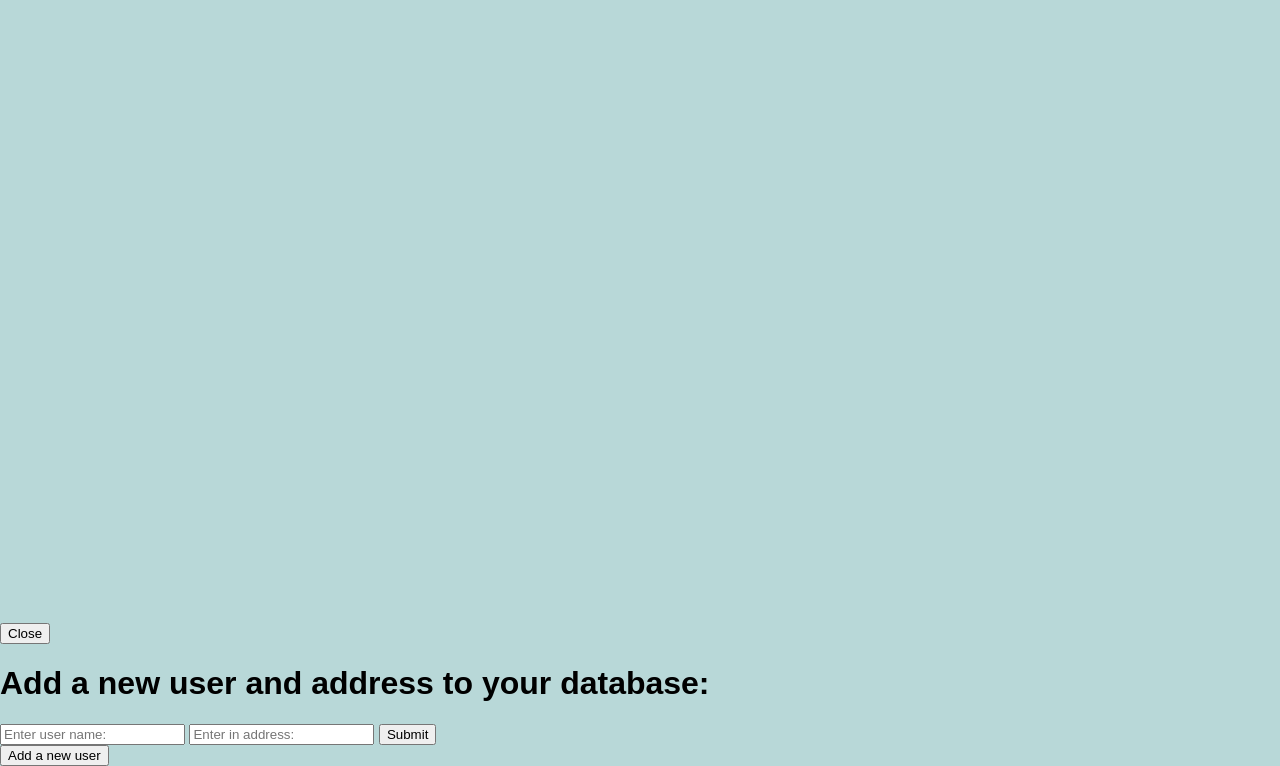
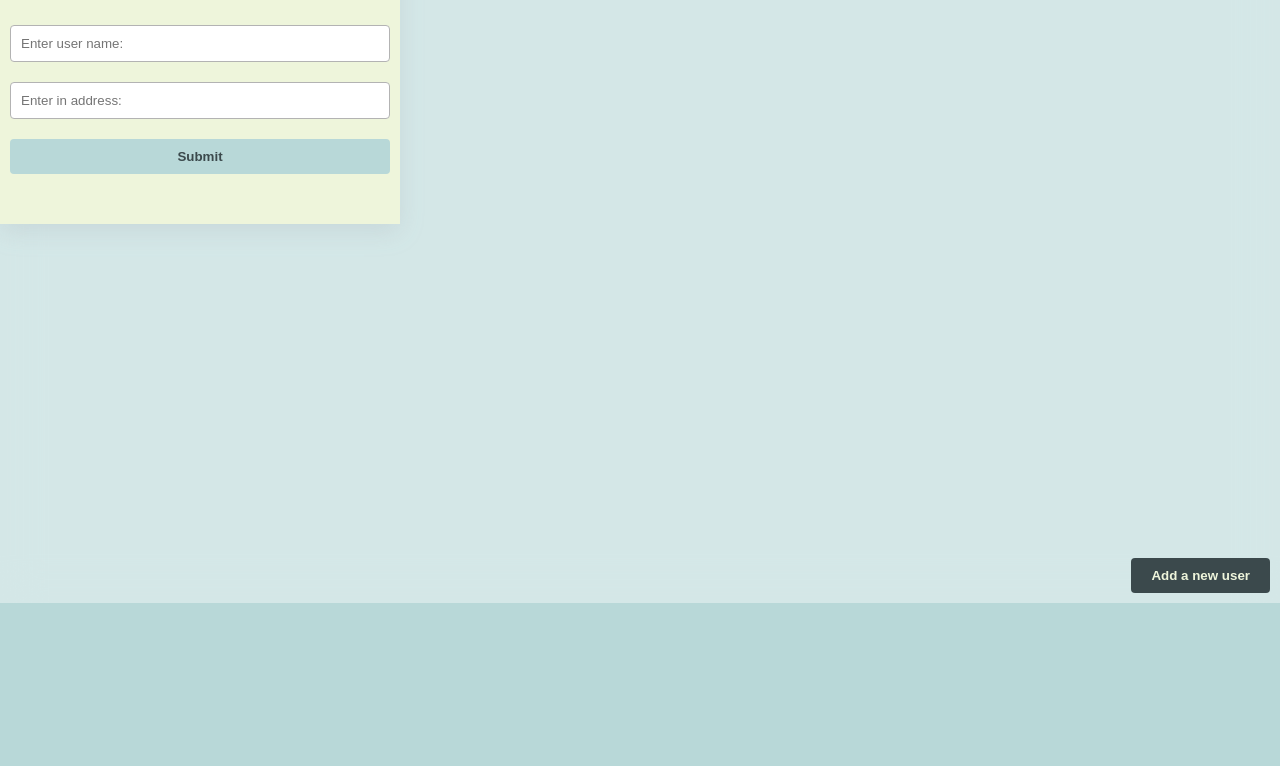
Before and after one commit to aam198/notion-api-example, a website: page public/index.html in a window 1280 px wide. Shown: the part 197-963 px from the top of the page. After the commit the page ends 820 px from the top, so only its background shows below. Drawn offline with Linux system fonts and the light colour scheme; no server answers.

Commit message:
Styling for Modal

```diff
--- a/public/index.html
+++ b/public/index.html
@@ -18,11 +18,11 @@
       <h1 class="formTitle">Add a new user and address to your database: </h1>
       <input type="text" name="name" class="inputField" placeholder="Enter user name: " required />
       <input type="text" name="address" class="inputField" placeholder="Enter in address: " required />
-      <input id="submitFormInput" type="submit" />
+      <input class="submitFormInput" id="submitFormInput" type="submit" />
     </form>
   </div>
 
-  <button id="newUserButton">Add a new user</button>
+  <button class="newUserButton" id="newUserButton">Add a new user</button>
 
 
   <script type="module" src="./main.js"></script>
--- a/public/style.css
+++ b/public/style.css
@@ -2,8 +2,12 @@
   box-sizing: border-box;
 }
 
-:root {
-  --var-error: #FE5F55;
+:root{
+  --error: #FE5F55;
+  --dark-teal: #3B494C;
+  --teal-hover:#7A9E9F;
+  --lt-blue: #B8D8D8;
+  --tan: #EEF5DB;
 }
 
 body, html{
@@ -23,10 +27,10 @@
   justify-content: center;
   align-items: center;
 
-  background-color: #4F6367;
-  color: #EEF5DB;
+  background-color: transparent;
+  color: var(--dark-teal);
   font-weight: bold;
-  font-size: 1.8rem;
+  font-size: 2rem;
 }
 
 .wrapper {
@@ -41,8 +45,8 @@
   margin: auto;
 
   display: grid;
-  grid-template-columns: repeat(auto-fit, minmax(250px, 1fr));
-  grid-auto-rows: 200px;
+  grid-template-columns: repeat(auto-fit, minmax(175px, 1fr));
+  grid-auto-rows: 175px;
   gap: 20px;
 }
 
@@ -57,3 +61,93 @@
   box-shadow: rgba(149, 157, 165, 0.2) 0px 8px 24px;
   border-radius: 10px;
 }
+
+.newUserButton{
+  position: absolute;
+  bottom: 10px;
+  right: 10px;
+  padding: 10px 20px;
+  background-color: var(--dark-teal);
+  color: var(--tan);
+  font-weight: bold;
+  border: none;
+  border-radius: 4px;
+  cursor: pointer;
+}
+
+.newUserButton:hover{
+  transform: scale(1.1);
+}
+
+/* Modal for Add User Form */
+.addUserFormContainer{
+  position: absolute;
+  top: 0;
+  left: 0;
+  height: 100vh;
+  width: 100vw;
+  /* To hide Modal */
+  /* display: none; */
+  flex-direction: column;
+  justify-content: center;
+  align-items: center;
+  background: rgba(255, 255, 255, 0.4);
+  backdrop-filter: blur(20px);
+}
+
+.closeFormButton{
+  position: absolute;
+  top: 10px;
+  right: 10px;
+  padding: 10px 20px;
+
+  background-color: var(--error);
+  color: var(--tan);
+  font-weight: bold;
+  border: none;
+  border-radius: 4px;
+  cursor: pointer;
+}
+
+.formTitle{
+  margin-bottom: 40px;
+}
+
+.addUserForm {
+  padding: 50px 10px;
+  width: 400px;
+
+  display: flex;
+  flex-direction: column;
+  justify-content: center;
+  align-items: center;
+
+  background: var(--tan);
+  box-shadow: rgba(149, 157, 165, 0.2) 0px 8px 24px;
+}
+
+.addUserForm input{
+  width: 100%;
+  box-sizing: border-box;
+}
+
+.inputField{
+  margin-bottom: 20px;
+  padding: 10px 10px;
+
+  border: 1px solid #b3b3b3;
+  border-radius: 4px;
+}
+
+.submitFormInput{
+  padding: 10px 20px;
+  margin-bottom: none;
+
+  background-color: var(--lt-blue);
+  color: var(--dark-teal);
+  font-weight: bold;
+
+  border: 0;
+  border-radius: 4px;
+  cursor: pointer;
+}
```
